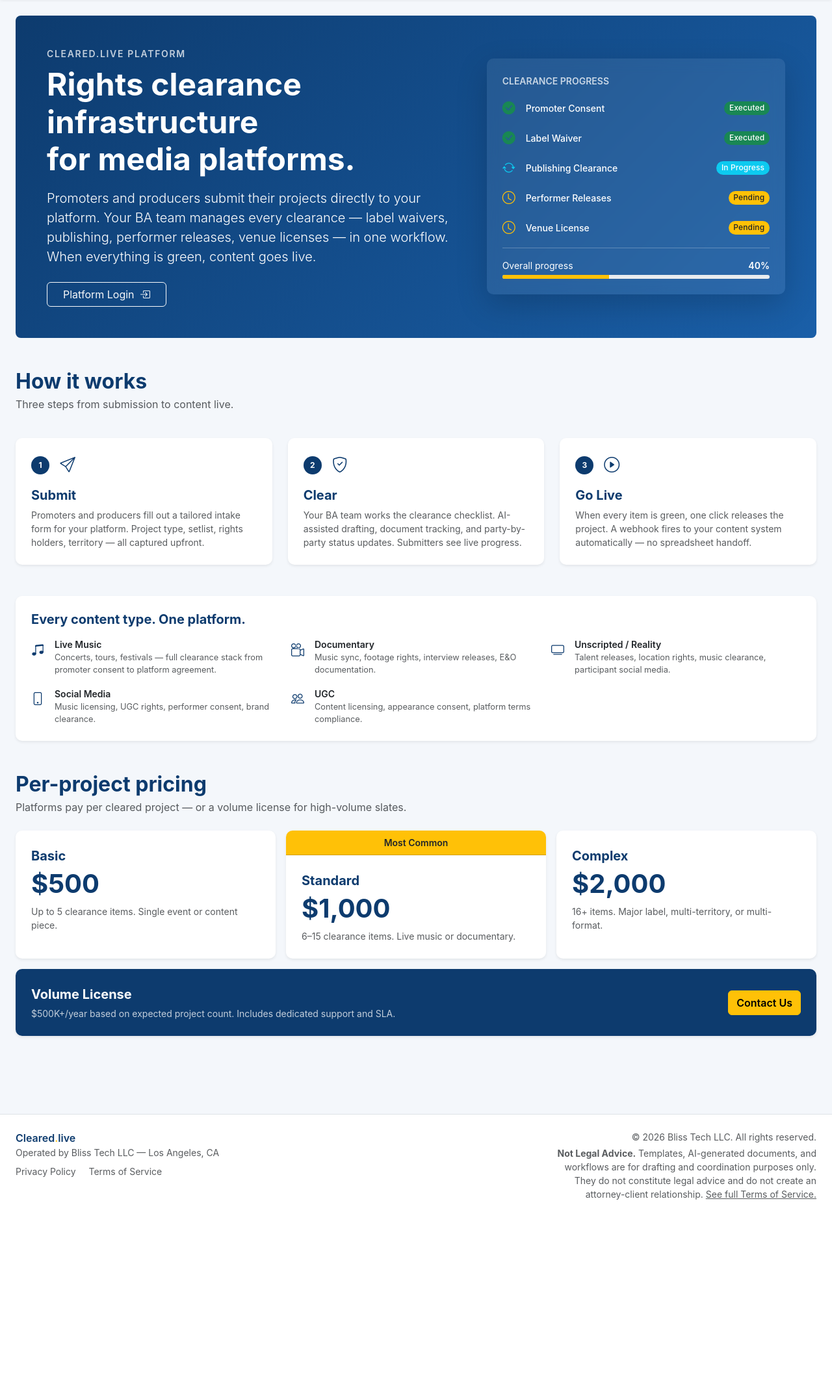
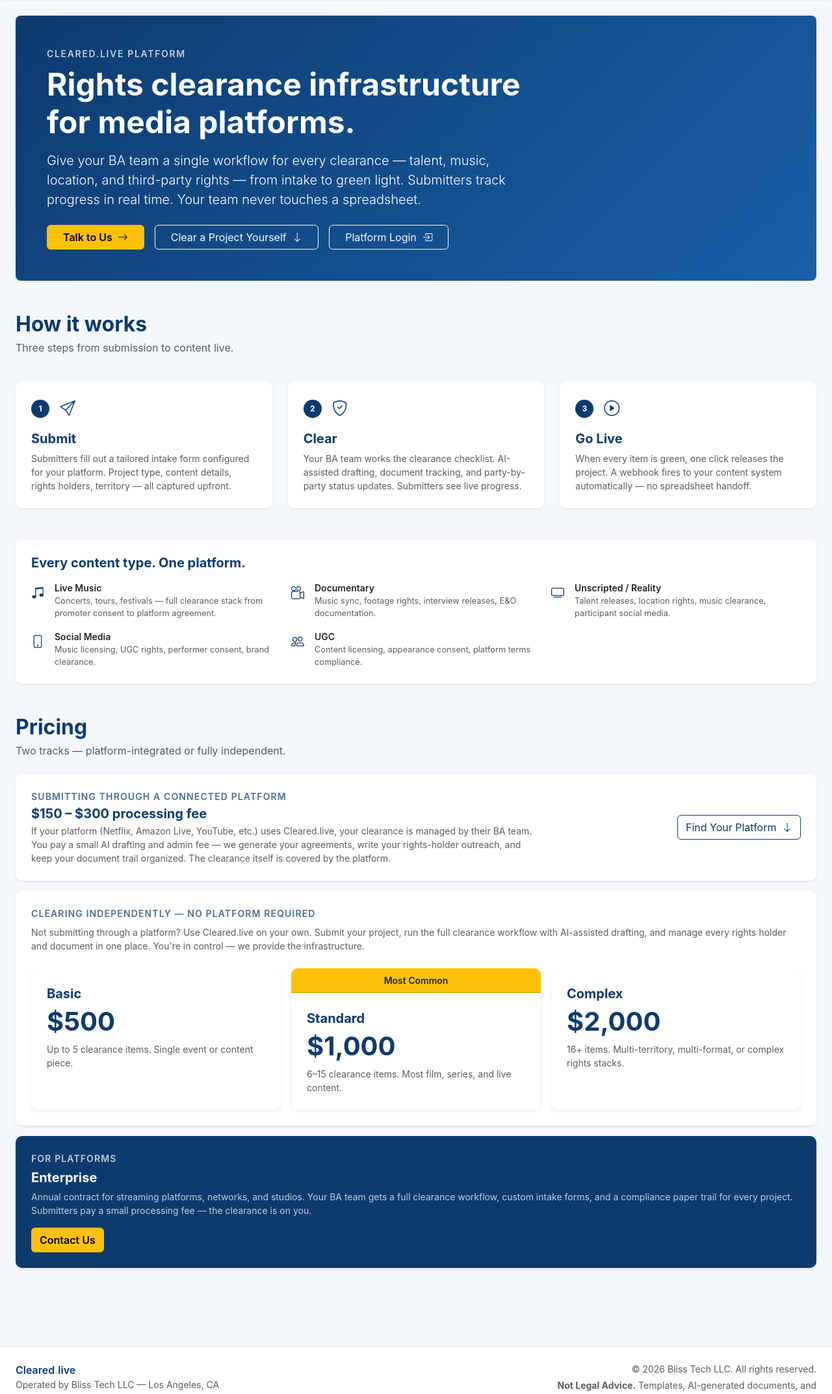
Before and after one commit to basquared1/cleared-live-platform, a Flask app: page / in a window 1280 px wide. Shown: the part 57-2202 px from the top of the page at 65% size. Before the commit the page ends 1903 px from the top, so only its background shows below. Run offline with Flask 3, Linux system fonts and the light colour scheme.

Commit message:
Restructure landing page for platform-first positioning with independent clearance track
- Hero rewritten for platform/enterprise buyer (BA team workflow, compliance)
- Three-track pricing: platform-mandated submitter fee, independent per-project, enterprise
- Remove music-specific clearance progress widget from hero
- Replace bulk Submit-to-X buttons with single platform CTA anchoring to connected platforms
- Broaden Standard/Complex tier descriptions off music-only language
- Volume License renamed to Enterprise with expanded description

Co-Authored-By: Claude Sonnet 4.6 <noreply@anthropic.com>

```diff
--- a/models.py
+++ b/models.py
@@ -85,8 +85,8 @@ CLEARANCE_TEMPLATES = {
 
 PRICING_TIERS = {
     "basic":    {"label": "Basic",    "price": 500,  "desc": "Up to 5 clearance items. Single event or content piece."},
-    "standard": {"label": "Standard", "price": 1000, "desc": "6–15 clearance items. Live music or documentary."},
-    "complex":  {"label": "Complex",  "price": 2000, "desc": "16+ items. Major label, multi-territory, or multi-format."},
+    "standard": {"label": "Standard", "price": 1000, "desc": "6–15 clearance items. Most film, series, and live content."},
+    "complex":  {"label": "Complex",  "price": 2000, "desc": "16+ items. Multi-territory, multi-format, or complex rights stacks."},
 }
 
 TERRITORY_LABELS = {
--- a/templates/index.html
+++ b/templates/index.html
@@ -5,60 +5,26 @@
 <!-- Hero -->
 <div class="hero rounded-3 p-5 mb-5">
   <div class="row align-items-center g-4">
-    <div class="col-lg-7">
+    <div class="col-lg-8">
       <div class="small fw-semibold mb-2 opacity-75" style="letter-spacing:.12em;">CLEARED.LIVE PLATFORM</div>
       <h1 class="display-5 fw-bold mb-3">
         Rights clearance infrastructure<br>for media platforms.
       </h1>
       <p class="lead opacity-90 mb-4">
-        Promoters and producers submit their projects directly to your platform.
-        Your BA team manages every clearance — label waivers, publishing, performer releases,
-        venue licenses — in one workflow. When everything is green, content goes live.
+        Give your BA team a single workflow for every clearance — talent, music, location,
+        and third-party rights — from intake to green light. Submitters track progress in real time.
+        Your team never touches a spreadsheet.
       </p>
       <div class="d-flex flex-wrap gap-3">
-        {% for p in platforms %}
-        <a href="{{ url_for('submit', platform_slug=p.slug) }}"
-           class="btn btn-warning fw-semibold px-4">
-          Submit to {{ p.name }} <i class="bi bi-arrow-right ms-1"></i>
+        <a href="mailto:clear@cleared.live" class="btn btn-warning fw-semibold px-4">
+          Talk to Us <i class="bi bi-arrow-right ms-1"></i>
         </a>
-        {% endfor %}
+        <a href="#clear-yourself" class="btn btn-outline-light px-4">
+          Clear a Project Yourself <i class="bi bi-arrow-down ms-1"></i>
+        </a>
         <a href="{{ url_for('platform_login') }}" class="btn btn-outline-light px-4">
           Platform Login <i class="bi bi-box-arrow-in-right ms-1"></i>
         </a>
-      </div>
-    </div>
-    <div class="col-lg-5 d-none d-lg-block">
-      <!-- Clearance checklist visual -->
-      <div class="card border-0 shadow-lg" style="background:rgba(255,255,255,.08); backdrop-filter:blur(10px);">
-        <div class="card-body p-4">
-          <div class="small fw-semibold text-white opacity-75 mb-3">CLEARANCE PROGRESS</div>
-          {% set demo_items = [
-            ('bi-check-circle-fill text-success', 'Promoter Consent', 'Executed'),
-            ('bi-check-circle-fill text-success', 'Label Waiver', 'Executed'),
-            ('bi-arrow-repeat text-info',          'Publishing Clearance', 'In Progress'),
-            ('bi-clock text-warning',              'Performer Releases', 'Pending'),
-            ('bi-clock text-warning',              'Venue License', 'Pending'),
-          ] %}
-          {% for icon, label, status in demo_items %}
-          <div class="d-flex align-items-center gap-3 mb-3">
-            <i class="bi {{ icon }} fs-5"></i>
-            <div class="flex-grow-1">
-              <div class="text-white small fw-medium">{{ label }}</div>
-            </div>
-            <span class="badge rounded-pill {% if status == 'Executed' %}bg-success{% elif status == 'In Progress' %}bg-info{% else %}bg-warning text-dark{% endif %} small">
-              {{ status }}
-            </span>
-          </div>
-          {% endfor %}
-          <div class="mt-3 pt-3 border-top border-white border-opacity-25">
-            <div class="d-flex justify-content-between align-items-center text-white small mb-1">
-              <span>Overall progress</span><span class="fw-semibold">40%</span>
-            </div>
-            <div class="progress" style="height:6px;">
-              <div class="progress-bar bg-warning" style="width:40%"></div>
-            </div>
-          </div>
-        </div>
       </div>
     </div>
   </div>
@@ -71,7 +37,7 @@
     <p class="text-muted">Three steps from submission to content live.</p>
   </div>
   {% set steps = [
-    ('bi-send', '1', 'Submit', 'Promoters and producers fill out a tailored intake form for your platform. Project type, setlist, rights holders, territory — all captured upfront.'),
+    ('bi-send', '1', 'Submit', 'Submitters fill out a tailored intake form configured for your platform. Project type, content details, rights holders, territory — all captured upfront.'),
     ('bi-shield-check', '2', 'Clear', 'Your BA team works the clearance checklist. AI-assisted drafting, document tracking, and party-by-party status updates. Submitters see live progress.'),
     ('bi-play-circle', '3', 'Go Live', 'When every item is green, one click releases the project. A webhook fires to your content system automatically — no spreadsheet handoff.'),
   ] %}
@@ -120,8 +86,39 @@
 
 <!-- Pricing -->
 <div class="mb-5">
-  <h2 class="fw-bold text-navy mb-1">Per-project pricing</h2>
-  <p class="text-muted mb-4">Platforms pay per cleared project — or a volume license for high-volume slates.</p>
+  <h2 class="fw-bold text-navy mb-1">Pricing</h2>
+  <p class="text-muted mb-4">Two tracks — platform-integrated or fully independent.</p>
+
+  <!-- Track 1: Platform-mandated submitters -->
+  <div class="card border-0 shadow-sm mb-3">
+    <div class="card-body p-4">
+      <div class="row align-items-center g-3">
+        <div class="col-lg-8">
+          <div class="small fw-semibold text-navy opacity-75 mb-1" style="letter-spacing:.08em;">SUBMITTING THROUGH A CONNECTED PLATFORM</div>
+          <h5 class="fw-bold text-navy mb-1">$150 – $300 processing fee</h5>
+          <p class="text-muted small mb-0">
+            If your platform (Netflix, Amazon Live, YouTube, etc.) uses Cleared.live, your clearance
+            is managed by their BA team. You pay a small AI drafting and admin fee — we generate
+            your agreements, write your rights-holder outreach, and keep your document trail organized.
+            The clearance itself is covered by the platform.
+          </p>
+        </div>
+        <div class="col-lg-4 text-lg-end">
+          <a href="#platforms" class="btn btn-outline-dark">Find Your Platform <i class="bi bi-arrow-down ms-1"></i></a>
+        </div>
+      </div>
+    </div>
+  </div>
+
+  <!-- Track 2: Independent clearance -->
+  <div class="card border-0 shadow-sm mb-3" id="clear-yourself">
+    <div class="card-body p-4">
+      <div class="small fw-semibold text-navy opacity-75 mb-2" style="letter-spacing:.08em;">CLEARING INDEPENDENTLY — NO PLATFORM REQUIRED</div>
+      <p class="text-muted small mb-4">
+        Not submitting through a platform? Use Cleared.live on your own. Submit your project,
+        run the full clearance workflow with AI-assisted drafting, and manage every rights holder
+        and document in one place. You're in control — we provide the infrastructure.
+      </p>
       <div class="row g-3">
         {% for key, tier in pricing_tiers.items() %}
         <div class="col-md-4">
@@ -137,23 +134,30 @@
           </div>
         </div>
         {% endfor %}
-    <div class="col-md-12">
-      <div class="card border-0 bg-navy text-white shadow-sm">
-        <div class="card-body p-4 d-flex align-items-center justify-content-between flex-wrap gap-3">
-          <div>
-            <div class="fw-bold fs-5 mb-1">Volume License</div>
-            <div class="opacity-75 small">$500K+/year based on expected project count. Includes dedicated support and SLA.</div>
-          </div>
-          <a href="mailto:clear@cleared.live" class="btn btn-warning fw-semibold">Contact Us</a>
-        </div>
-      </div>
       </div>
     </div>
   </div>
 
-<!-- Platforms -->
+  <!-- Enterprise -->
+  <div class="card border-0 bg-navy text-white shadow-sm">
+    <div class="card-body p-4 d-flex align-items-center justify-content-between flex-wrap gap-3">
+      <div>
+        <div class="small fw-semibold opacity-75 mb-1" style="letter-spacing:.08em;">FOR PLATFORMS</div>
+        <div class="fw-bold fs-5 mb-1">Enterprise</div>
+        <div class="opacity-75 small">
+          Annual contract for streaming platforms, networks, and studios. Your BA team gets a
+          full clearance workflow, custom intake forms, and a compliance paper trail for every project.
+          Submitters pay a small processing fee — the clearance is on you.
+        </div>
+      </div>
+      <a href="mailto:clear@cleared.live" class="btn btn-warning fw-semibold flex-shrink-0">Contact Us</a>
+    </div>
+  </div>
+</div>
+
+<!-- Connected Platforms -->
 {% if platforms %}
-<div class="mb-5">
+<div class="mb-5" id="platforms">
   <h2 class="fw-bold text-navy mb-1">Connected platforms</h2>
   <p class="text-muted mb-4">Submit your project to any platform below.</p>
   <div class="row g-3">
```
Lines whose indentation alone changed are shown as unchanged.
